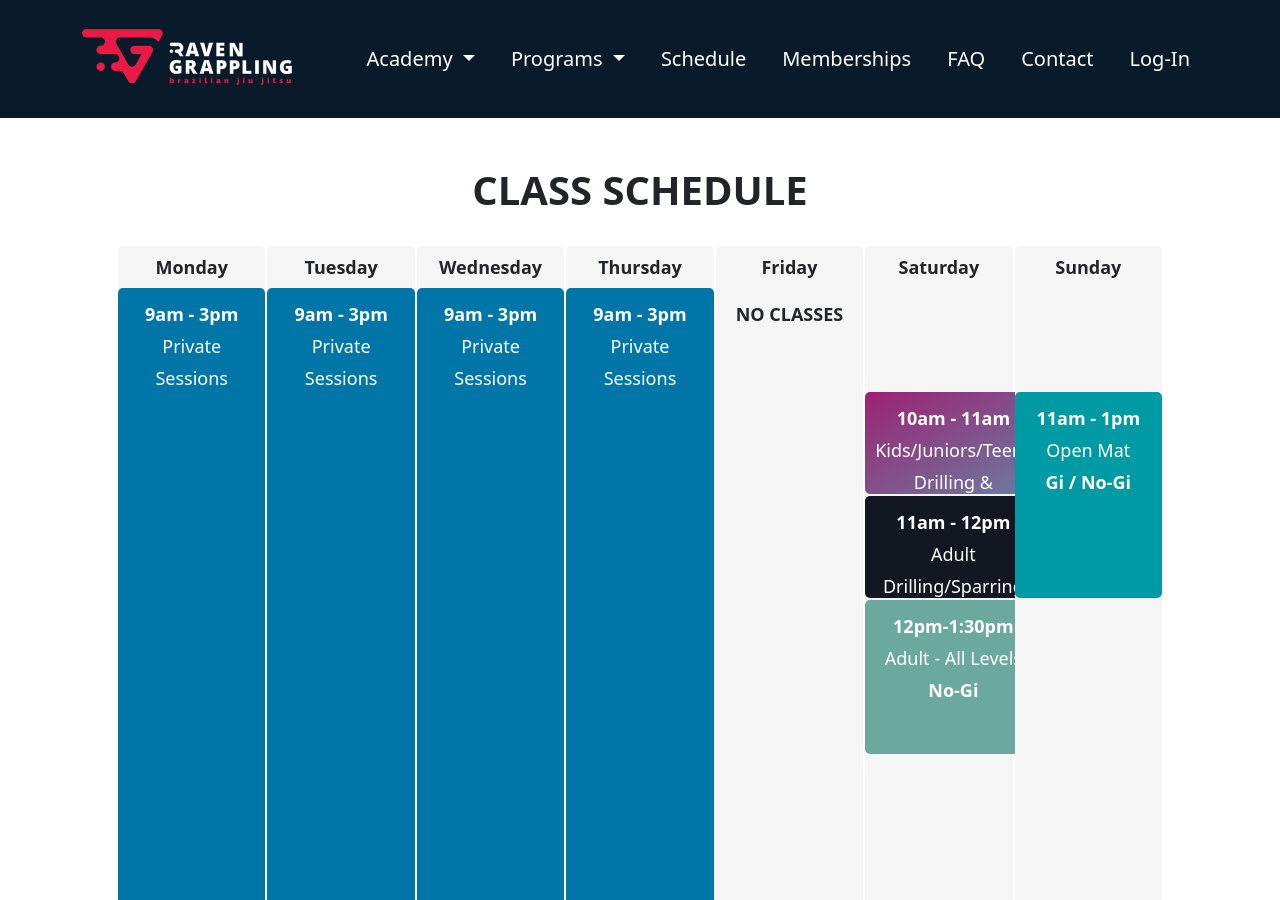
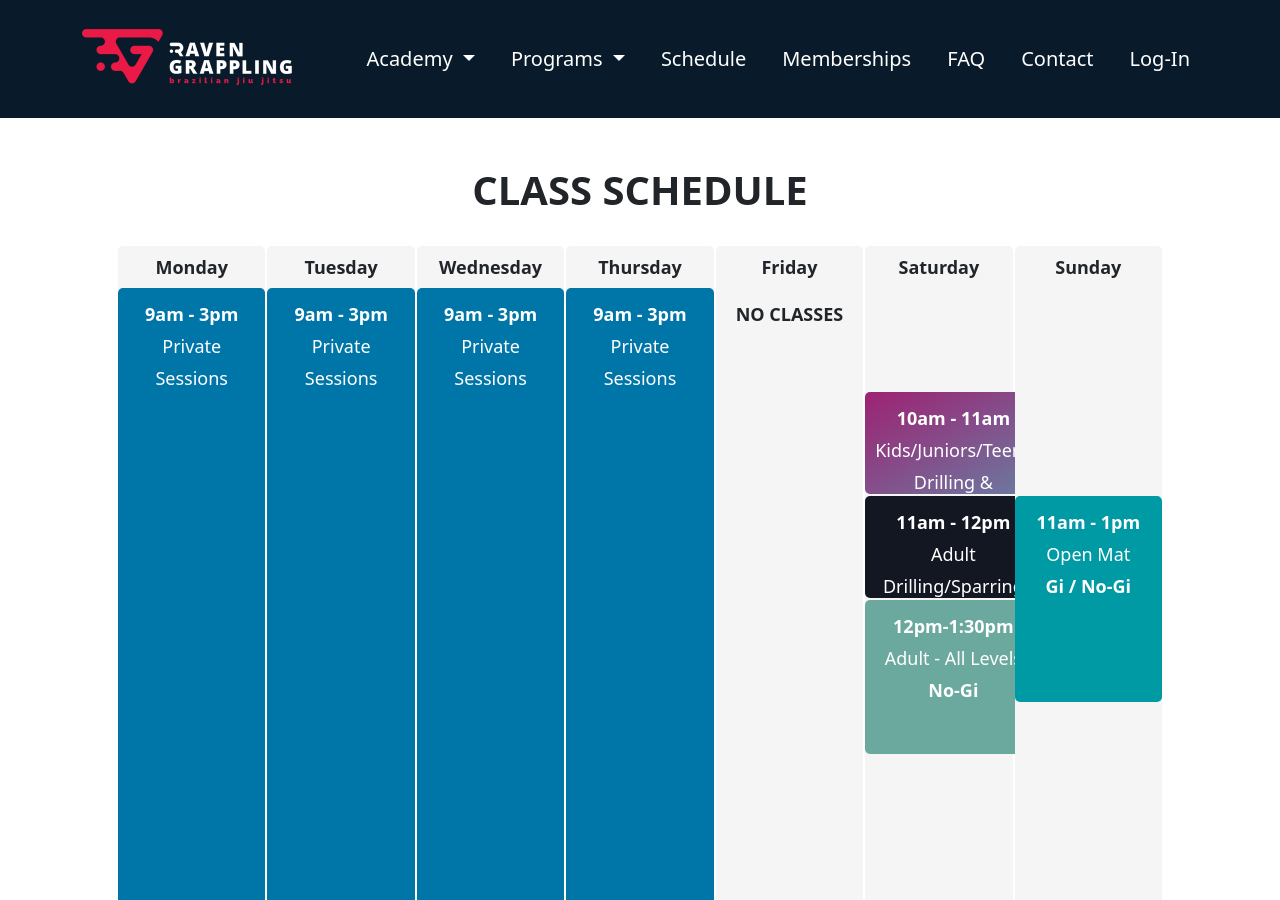
Before and after one commit to RavenGrappling/RavenGrappling.github.io, a Jekyll site: the page built from schedule.md, in a window 1280 px wide and 900 px high. Built offline with Jekyll 4.4.1, drawn with Linux system fonts in a browser that asks for light colours.

Commit message:
Update schedule.md

```diff
--- a/schedule.md
+++ b/schedule.md
@@ -178,7 +178,7 @@
           Sunday
         </div>
         <div class="rg-calendar-day-events">
-          <div class="rg-calendar-day-event rg-event-start-1000 rg-event-end-1200 rg-event-workshop">
+          <div class="rg-calendar-day-event rg-event-start-1100 rg-event-end-1300 rg-event-workshop">
             <div class="rg-calendar-day-event-time">11am - 1pm</div>
             <div>Open Mat</div>
             <div class="fw-bold">Gi / No-Gi</div>
```
